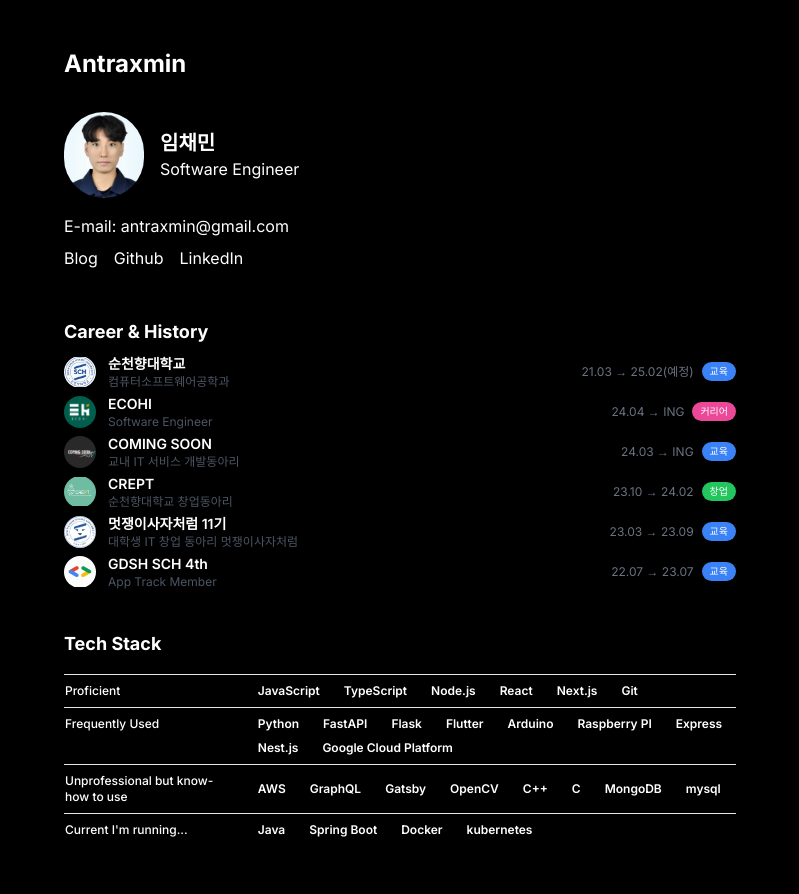
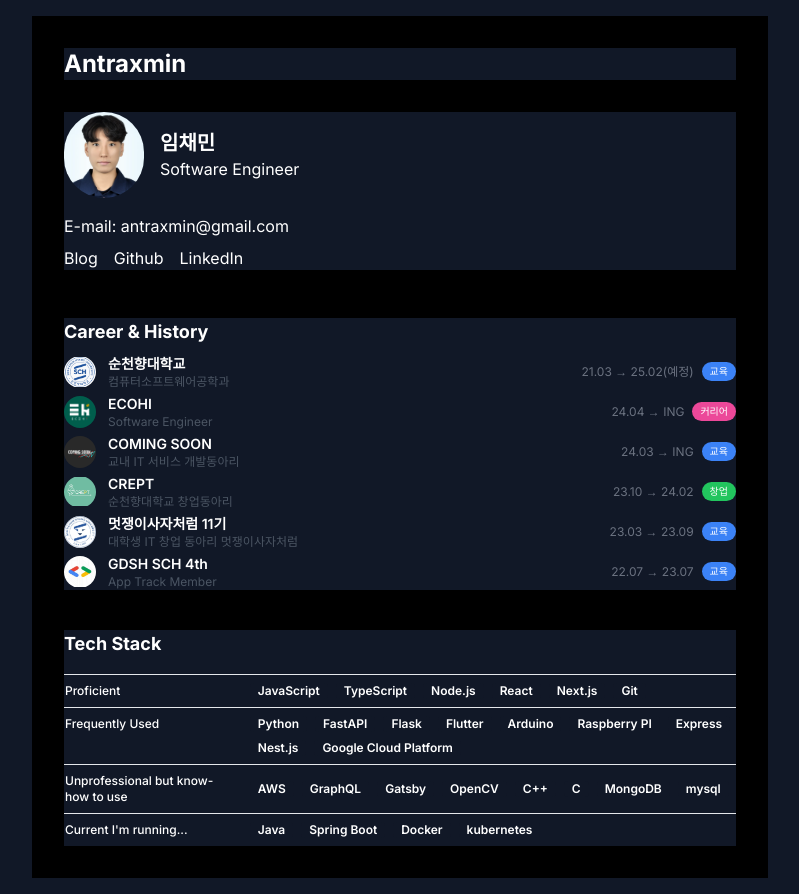
Before and after one commit to Antraxmin/antraxmin-site, a Next.js app: page / in a window 1280 px wide. Shown: the whole page, without its empty margins (240-1039 px from the left). Built offline with nearby package versions, Linux system fonts and the light colour scheme.

Commit message:
Update globals.css

```diff
--- a/src/app/globals.css
+++ b/src/app/globals.css
@@ -3,5 +3,5 @@
 @tailwind utilities;
 
 * {
-  background-color: #000000;
+  background-color: rgb(17 24 39);
 }
```
